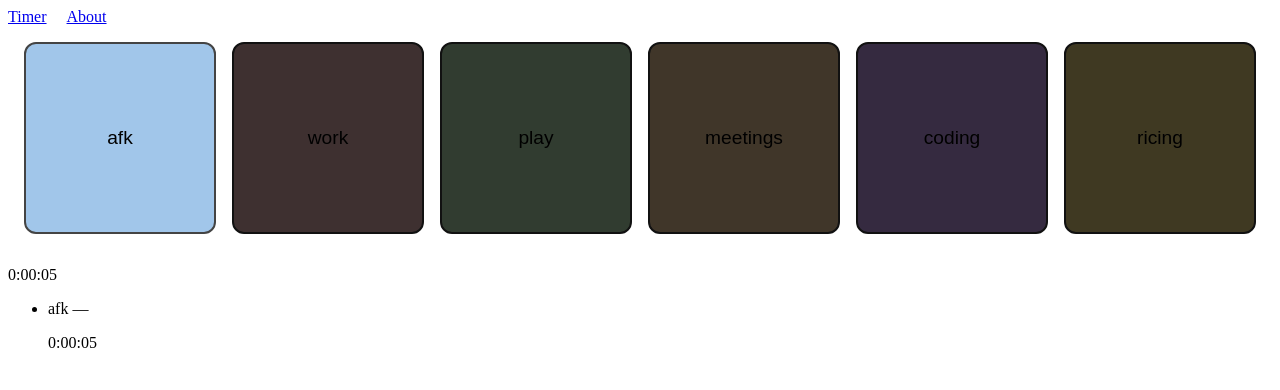
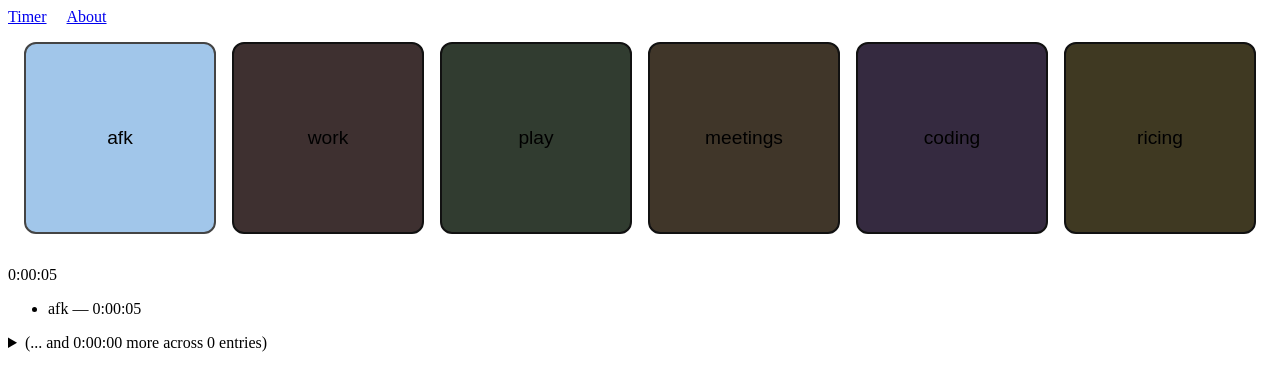
Before and after one commit to lucasscharenbroch/non-stopwatch, a Vue app: page / in a window 1280 px wide. Shown: the top 390 px of the page. Built offline with nearby package versions, Linux system fonts and the light colour scheme.

Commit message:
Reverse history, only show most recent entry

```diff
--- a/package.json
+++ b/package.json
@@ -13,6 +13,7 @@
     "format": "prettier --write src/"
   },
   "dependencies": {
+    "@types/lodash": "^4.17.16",
     "@vueuse/core": "^13.1.0",
     "vue": "^3.5.13",
     "vue-router": "^4.5.1"
--- a/src/components/HistoryDisplay.vue
+++ b/src/components/HistoryDisplay.vue
@@ -1,12 +1,38 @@
 <script setup lang="ts">
-import { history } from '@/stores/trackingStore';
+import { history, totalTicks } from '@/stores/trackingStore';
 import HistoryDisplayEntry from './HistoryDisplayEntry.vue';
+import { computed } from 'vue';
+import _ from 'lodash';
+import { formatTicksAsTime } from '@/utils/timeUtils';
+
+const props = defineProps<{ maxEntries: number }>();
+
+const displayedHistoryEntries = computed(() =>
+  history.value.slice(-1 * props.maxEntries).reverse(),
+);
+const collapsedHistoryEntries = computed(() =>
+  history.value.slice(0, Math.max(0, history.value.length - props.maxEntries)).reverse(),
+);
+
+const collapsedTicks = computed(
+  () => totalTicks.value - _.sum(displayedHistoryEntries.value.map((entry) => entry.nSeconds)),
+);
 </script>
 
 <template>
   <ul>
-    <HistoryDisplayEntry v-for="(entry, i) in history" :key="i" :entry />
+    <HistoryDisplayEntry v-for="(entry, i) in displayedHistoryEntries" :key="i" :entry />
   </ul>
+  <details>
+    <summary>
+      (... and {{ formatTicksAsTime(collapsedTicks, true) }} more across
+      {{ collapsedHistoryEntries.length }} entries)
+    </summary>
+
+    <ul>
+      <HistoryDisplayEntry v-for="(entry, i) in collapsedHistoryEntries" :key="i" :entry />
+    </ul>
+  </details>
 </template>
 
 <style scoped></style>
--- a/src/components/HistoryDisplayEntry.vue
+++ b/src/components/HistoryDisplayEntry.vue
@@ -1,14 +1,13 @@
 <script setup lang="ts">
 import type { HistoryEntry } from '@/stores/trackingStore';
-import StopwatchDisplay from './StopwatchDisplay.vue';
+import { formatTicksAsTime } from '@/utils/timeUtils';
 
 const props = defineProps<{ entry: HistoryEntry }>();
 </script>
 
 <template>
   <li>
-    <p>{{ props.entry.sinkName }} &mdash;</p>
-    <StopwatchDisplay :n-ticks="props.entry.nSeconds" />
+    <p>{{ props.entry.sinkName }} &mdash; {{ formatTicksAsTime(props.entry.nSeconds, true) }}</p>
   </li>
 </template>
 
--- a/src/components/StopwatchDisplay.vue
+++ b/src/components/StopwatchDisplay.vue
@@ -1,17 +1,13 @@
 <script setup lang="ts">
-import { computed } from 'vue';
+import { formatTicksAsTime } from '@/utils/timeUtils';
 
-const props = defineProps<{ nTicks: number }>();
-
-const hours = computed(() => Math.floor(props.nTicks / 3600));
-const minutes = computed(() => Math.floor(props.nTicks / 60) % 60);
-const seconds = computed(() => props.nTicks % 60);
-
-const pad = (n: number) => n.toString().padStart(2, '0');
+const props = withDefaults(defineProps<{ nTicks: number; showSeconds?: boolean }>(), {
+  showSeconds: true,
+});
 </script>
 
 <template>
-  <p>{{ hours }}:{{ pad(minutes) }}:{{ pad(seconds) }}</p>
+  <p>{{ formatTicksAsTime(props.nTicks, props.showSeconds) }}</p>
 </template>
 
 <style scoped></style>
--- a/src/views/TimerView.vue
+++ b/src/views/TimerView.vue
@@ -25,7 +25,7 @@ const { pause, resume, isActive } = useIntervalFn(onTick, 1000);
 <template>
   <SinkButtons :sinks v-model="focusedSink" />
   <StopwatchDisplay :n-ticks="totalTicks" />
-  <HistoryDisplay></HistoryDisplay>
+  <HistoryDisplay :max-entries="1"></HistoryDisplay>
 </template>
 
 <style scoped></style>
```
Also changed, not shown: 1 other file (tests, documents, lock files or other folders).
